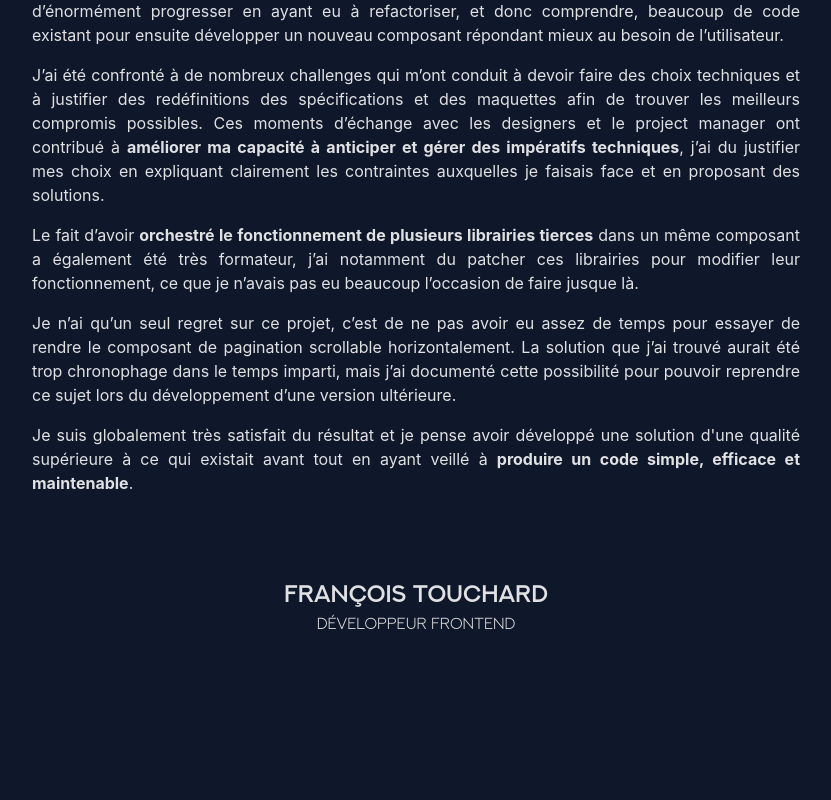
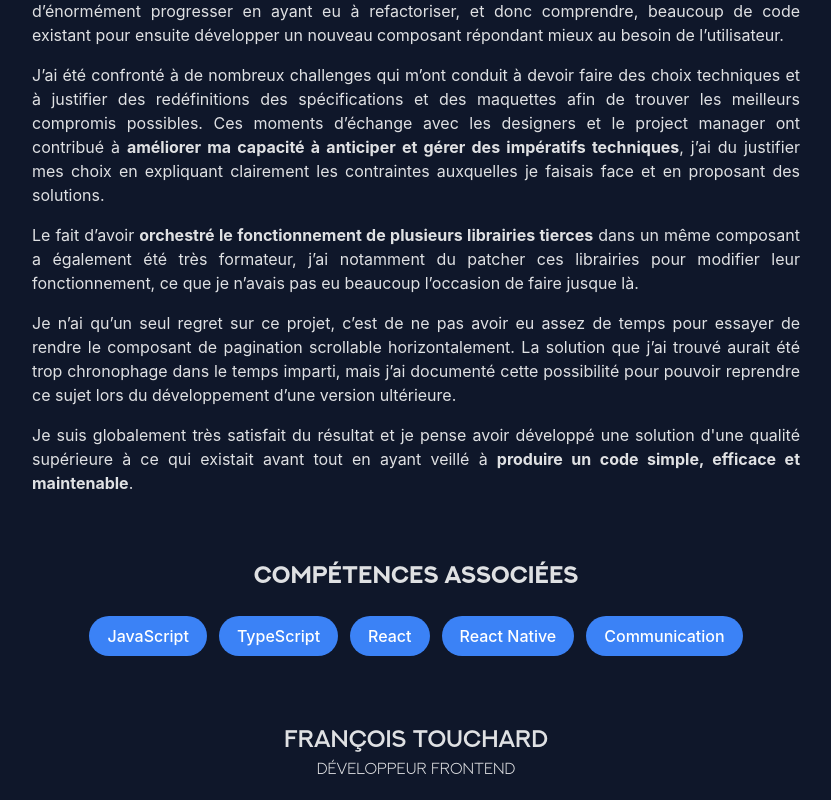
Before and after one commit to FrancoisTouchard/portfolioFT, a React (Vite) app: page /works/chatbot in a window 1280 px wide. Shown: the part 3143-3943 px from the top of the page, without its empty margins (224-1055 px from the left). Before the commit the page ends 3798 px from the top, so only its background shows below. Built offline with nearby package versions, Linux system fonts and the light colour scheme.

Commit message:
feat(Works): adding tags to every work

```diff
--- a/src/components/Skills/details/SkillDetails.css
+++ b/src/components/Skills/details/SkillDetails.css
@@ -64,6 +64,7 @@
   border-radius: 24px;
   font-size: 1rem;
   font-weight: 500;
+  display: inline-block;
 }
 
 @media (max-width: 768px) {
@@ -99,6 +100,5 @@
   .skill-tag {
     padding: 4px 12px;
     font-size: 0.9rem;
-
   }
 }
--- a/src/components/Skills/details/component.tsx
+++ b/src/components/Skills/details/component.tsx
@@ -1,7 +1,6 @@
-import { useParams, Navigate } from 'react-router-dom';
-import { Link } from "react-router-dom";
+import React from "react";
+import { useParams, Link, Navigate } from 'react-router-dom';
 
-import React from "react";
 import { SKILLS } from '../skills.data';
 import './SkillDetails.css';
 
--- a/src/components/Works/details/WorksDetails.css
+++ b/src/components/Works/details/WorksDetails.css
@@ -23,6 +23,33 @@
   font-family: 'Next Art';
 }
 
+#works-associated-work {
+  text-align: center;
+  margin-top: 8%;
+}
+
+.works-tags-container {
+  display: flex;
+  flex-wrap: wrap;
+  gap: 12px;
+  justify-content: center;
+  margin-top: 24px;
+}
+
+.works-tags-container a {
+  text-decoration: none;
+}
+
+.works-tag {
+  background-color: #3b82f6;
+  color: #ffffff;
+  padding: 8px 18px;
+  border-radius: 24px;
+  font-size: 1rem;
+  font-weight: 500;
+  display: inline-block;
+}
+
 @media (max-width: 768px) {
 
   .works-details-header {
@@ -45,4 +72,13 @@
     font-size: 1.2rem;
   }
 
+  #works-associated-work {
+    margin-top: 12%;
+  }
+
+  .works-tag {
+    padding: 4px 12px;
+    font-size: 0.9rem;
+  }
+
 }
--- a/src/components/Works/details/component.tsx
+++ b/src/components/Works/details/component.tsx
@@ -1,6 +1,6 @@
-import { useParams, Navigate } from 'react-router-dom';
+import React from "react";
+import { useParams, Link, Navigate } from 'react-router-dom';
 
-import React from "react";
 import './WorksDetails.css';
 import { WORKS } from '../works.data';
 
@@ -35,6 +35,16 @@ const WorkDetails = () => {
         {work.article.future}
         <h2 className="works-details-article-subtitle">Mon regard critique</h2>
         {work.article.criticism}
+        <h2 className="works-details-article-subtitle" id="works-associated-work">Compétences associées</h2>
+        <div className="works-tags-container">
+          {work.tags.map((tag, index) => (
+            <Link key={index} to={`/skills/${tag.linkName}`}>
+              <span className="works-tag">
+                {tag.displayName}
+              </span>
+            </Link>
+          ))}
+        </div>
       </section>
     </>
   );
--- a/src/components/Works/types.ts
+++ b/src/components/Works/types.ts
@@ -4,6 +4,6 @@ export interface WorkProps {
   description: string;
   illustration: { src: string, alt: string }
   slug: string;
-  tags: string[];
+  tags: { displayName: string, linkName: string }[];
   title: string;
 }
--- a/src/components/Works/works.data.ts
+++ b/src/components/Works/works.data.ts
@@ -8,6 +8,19 @@ import indigoProject from "../../assets/works/indigoProject.jpg"
 import { WorkProps } from "./types";
 import { CARROUSEL_ARTICLE } from "./works.article"
 
+const SKILLS_TAGS = {
+  javascript: { displayName: "JavaScript", linkName: "javascript" },
+  typescript: { displayName: "TypeScript", linkName: "typescript" },
+  reactNative: { displayName: "React Native", linkName: "react-native" },
+  react: { displayName: "React", linkName: "react" },
+  uxui: { displayName: "UX/UI", linkName: "uxui" },
+  communication: { displayName: "Communication", linkName: "communication" },
+  creativity: { displayName: "Créativité", linkName: "creativity" },
+  thinking: { displayName: "Esprit Critique", linkName: "critical-thinking" },
+  commitment: { displayName: "Implication", linkName: "commitment" },
+  organization: { displayName: "Organisation", linkName: "organization" },
+}
+
 export const WORKS: WorkProps[] = [
   {
     id: 1,
@@ -15,7 +28,7 @@ export const WORKS: WorkProps[] = [
     description: "Implémentation d’un composant permettant la consultation d’images, vidéos, audio et fichiers dans un unique carrousel avec les fonctionnalités de swipe, zoom et de pagination.",
     illustration: { src: carrousel, alt: "Illustration du Carrousel Multimédia" },
     slug: "multimedia-carrousel",
-    tags: ["compétence 1", "compétence 2"],
+    tags: [SKILLS_TAGS.javascript, SKILLS_TAGS.typescript, SKILLS_TAGS.reactNative, SKILLS_TAGS.uxui, SKILLS_TAGS.communication, SKILLS_TAGS.creativity, SKILLS_TAGS.commitment, SKILLS_TAGS.thinking],
     title: "Carrousel Multimédia"
   },
   {
@@ -24,7 +37,7 @@ export const WORKS: WorkProps[] = [
     description: "Création d’un module applicatif offrant la possibilité aux enseignants de poster leurs cours au format wiki afin que les élèves puissent y accéder facilement et depuis n’importe où.",
     illustration: { src: coursEtWiki, alt: "Illustration du module Cours & Wiki" },
     slug: "wiki",
-    tags: ["compétence 1", "compétence 2"],
+    tags: [SKILLS_TAGS.javascript, SKILLS_TAGS.typescript, SKILLS_TAGS.reactNative, SKILLS_TAGS.communication, SKILLS_TAGS.thinking],
     title: "Module Cours & Wiki"
   },
   {
@@ -33,7 +46,7 @@ export const WORKS: WorkProps[] = [
     description: "Intégration du chatbot HelloMyBot dans l’application mobile Pickme. Cette solution consistait à guider les utilisateurs vers un chatbot afin de leur fournir des réponses aux questions courantes.",
     illustration: { src: helloMyBot, alt: "Illustration du chatbot" },
     slug: "chatbot",
-    tags: ["compétence 1", "compétence 2"],
+    tags: [SKILLS_TAGS.javascript, SKILLS_TAGS.typescript, SKILLS_TAGS.react, SKILLS_TAGS.reactNative, SKILLS_TAGS.communication],
     title: "Pickme & HelloMyBot"
   },
   {
@@ -42,7 +55,7 @@ export const WORKS: WorkProps[] = [
     description: "Projet personnel visant à améliorer ma maîtrise des interactions tactiles et des animations en React Native. Il s’agit d’une reproduction d’un niveau du jeu Pokémon, codé en TypeScript et JavaScript.",
     illustration: { src: indigoProject, alt: "Illustration Indigo Project" },
     slug: "indigo-project",
-    tags: ["compétence 1", "compétence 2"],
+    tags: [SKILLS_TAGS.javascript, SKILLS_TAGS.typescript, SKILLS_TAGS.reactNative, SKILLS_TAGS.uxui, SKILLS_TAGS.creativity, SKILLS_TAGS.commitment, SKILLS_TAGS.organization, SKILLS_TAGS.thinking],
     title: "The Indigo Project"
   },
   {
@@ -51,7 +64,7 @@ export const WORKS: WorkProps[] = [
     description: "SPA React permettant à l’utilisateur de rechercher des gifs via l’API de Giphy et de les organiser par catégorie afin de pouvoir accéder rapidement à ses gifs favoris.",
     illustration: { src: myGifLibrary, alt: "Illustration de l'application MyGifLibrary" },
     slug: "mygiflibrary",
-    tags: ["compétence 1", "compétence 2"],
+    tags: [SKILLS_TAGS.javascript, SKILLS_TAGS.react, SKILLS_TAGS.creativity, SKILLS_TAGS.commitment, SKILLS_TAGS.thinking,],
     title: "My Gif Library"
   }
 ]
```
